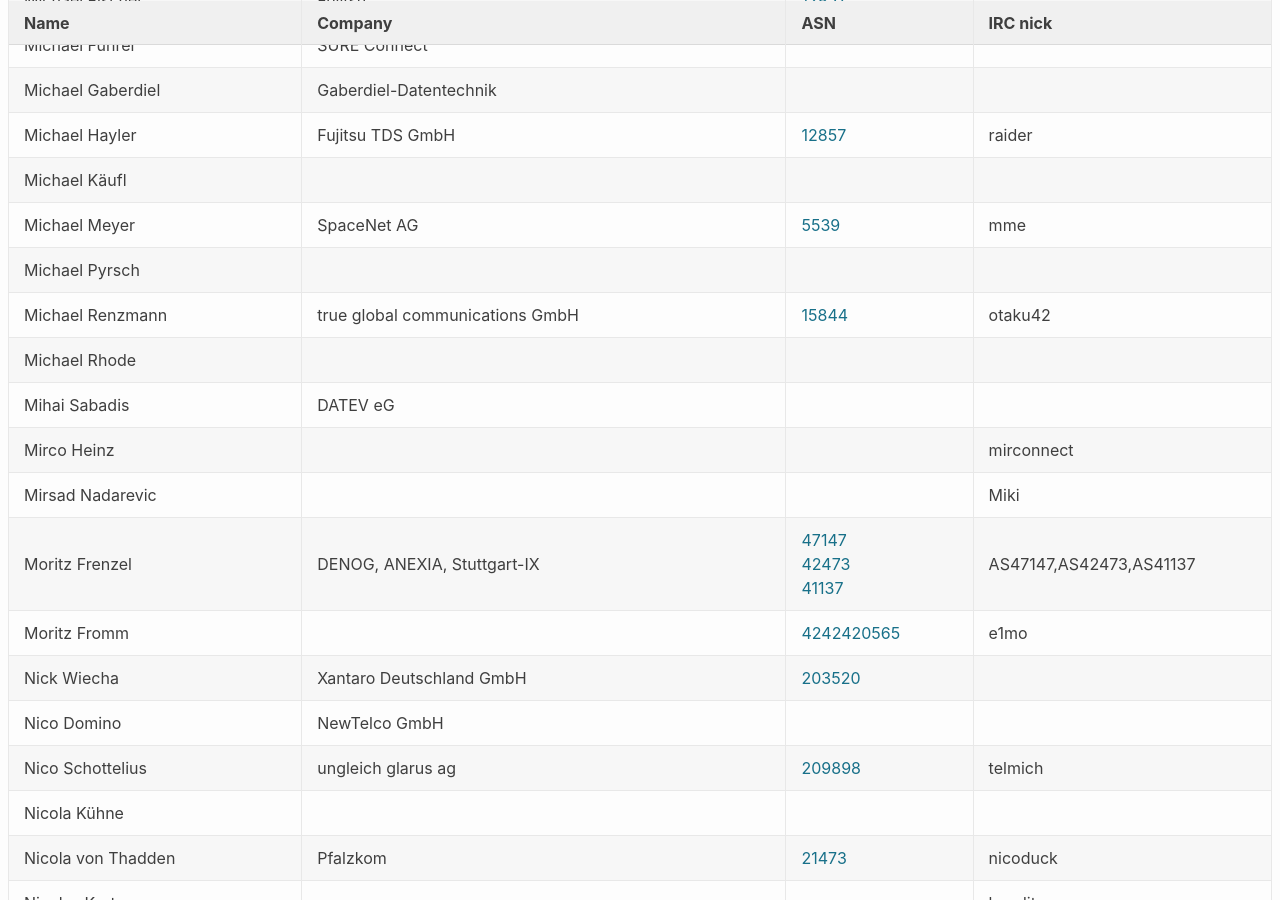
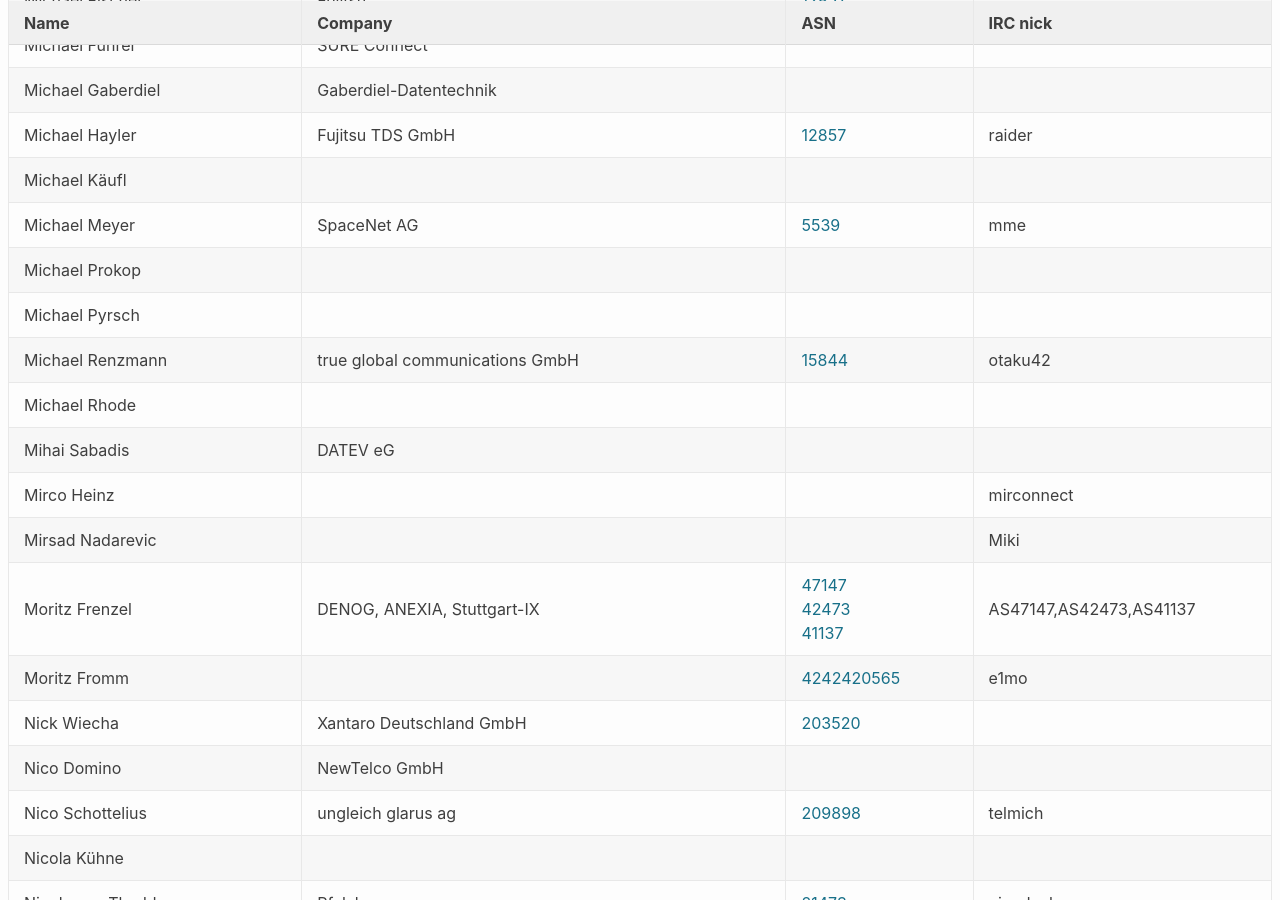
Before and after one commit to denog/pretix-attendeelist, a Jekyll site: the page built from index.markdown, in a window 1280 px wide and 900 px high, scrolled down 13501 px. Built offline with Jekyll 4.4.1, drawn with Linux system fonts in a browser that asks for light colours.

Commit message:
Latest data: Wed Nov  4 09:17:39 UTC 2020

```diff
--- a/_data/attendees.json
+++ b/_data/attendees.json
@@ -1734,6 +1734,12 @@
     "asn": "5539"
   },
   {
+    "name": "Michael Prokop",
+    "company": null,
+    "irc": null,
+    "asn": null
+  },
+  {
     "name": "Michael Pyrsch",
     "company": null,
     "irc": null,
```
